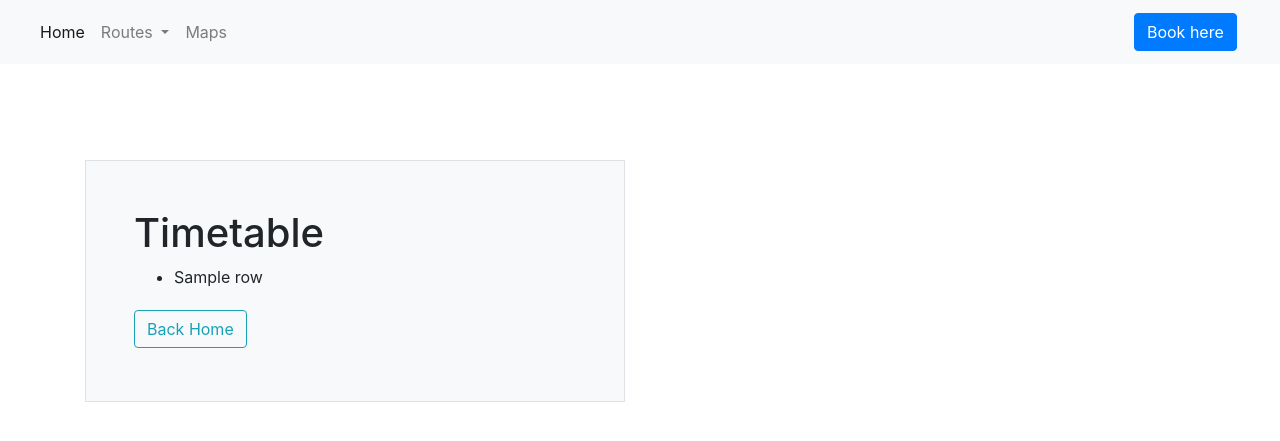
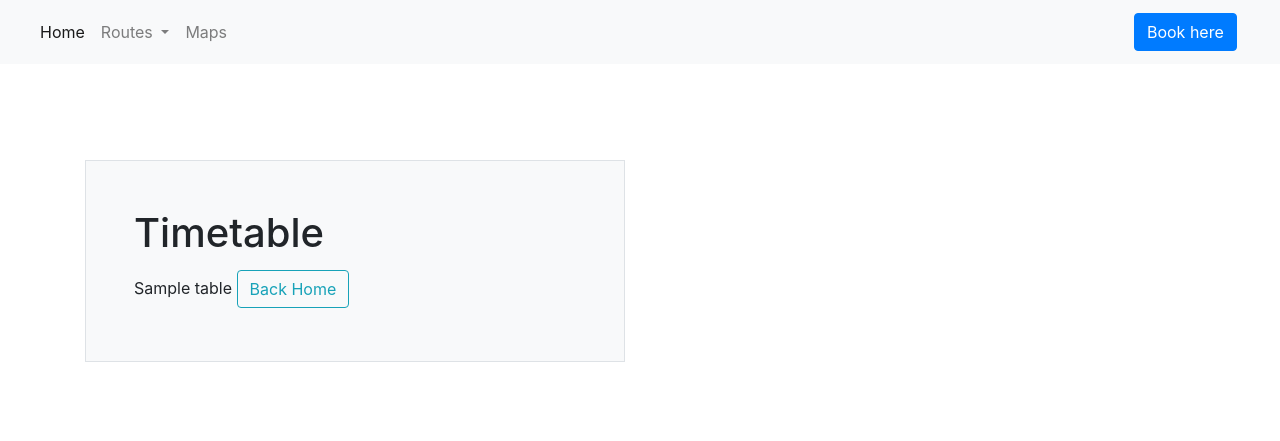
Before and after one commit to x21128332/ScalableCloudProgramming, a Django app: template timetables/templates/timetables/timetables.html in a window 1280 px wide. Shown: the top 441 px of the page. Run offline with Django 3.2, Linux system fonts and the light colour scheme; the template is opened without the code that fills it: most values are stand-ins (such as "Sample title", 1, 10 or a date in 2020); some libraries are stand-ins or nearby versions.

Commit message:
working prettytable

```diff
--- a/timetables/templates/timetables/timetables.html
+++ b/timetables/templates/timetables/timetables.html
@@ -10,10 +10,11 @@
             <div class="col-md-6">
                 <div class="h-100 p-5 bg-light border rounded-3">
                 <h1>Timetable</h1>
-                <ul> {% for row in rows %}
+                {{ table }}
+                <!-- <ul> {% for row in rows %}
                     <li>{{ row }}</li>
                     {% endfor %}
-                </ul>
+                </ul> -->
                 <a class="navbar-brand" href="/home">
                     <button class="btn btn-outline-info" type="button">Back Home</button>
                 </a>
```
Also changed, not shown: timetables/views.py (+2 -6 lines).
